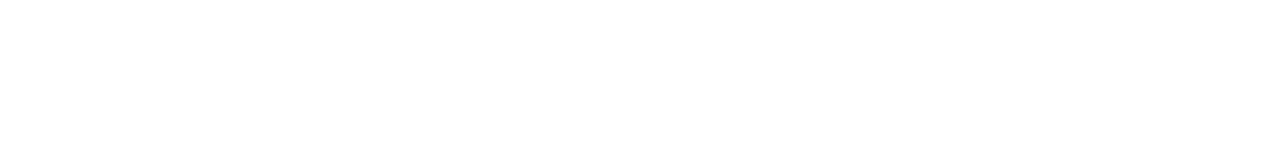
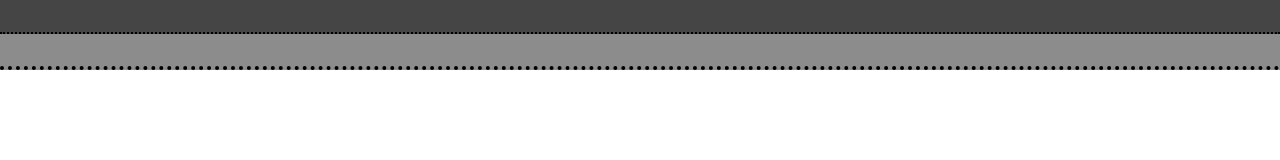
Before and after one commit to Floflis/Internet-Boat, a plain HTML site: page index.htm in a window 1280 px wide. Drawn offline with Linux system fonts and the light colour scheme.

Commit message:
Added bars to index.htm

```diff
--- a/index.htm
+++ b/index.htm
@@ -2,6 +2,7 @@
 <html>
 <head>
 </head>
-<body>
+<body style="margin:0">
+<div style="height:32px;border-bottom:2px dotted;background:rgb(69, 69, 69)"></div><div style="height:32px;border-bottom:4px dotted;background:rgb(140, 140, 140)"></div>
 </body>
 </html>
```
